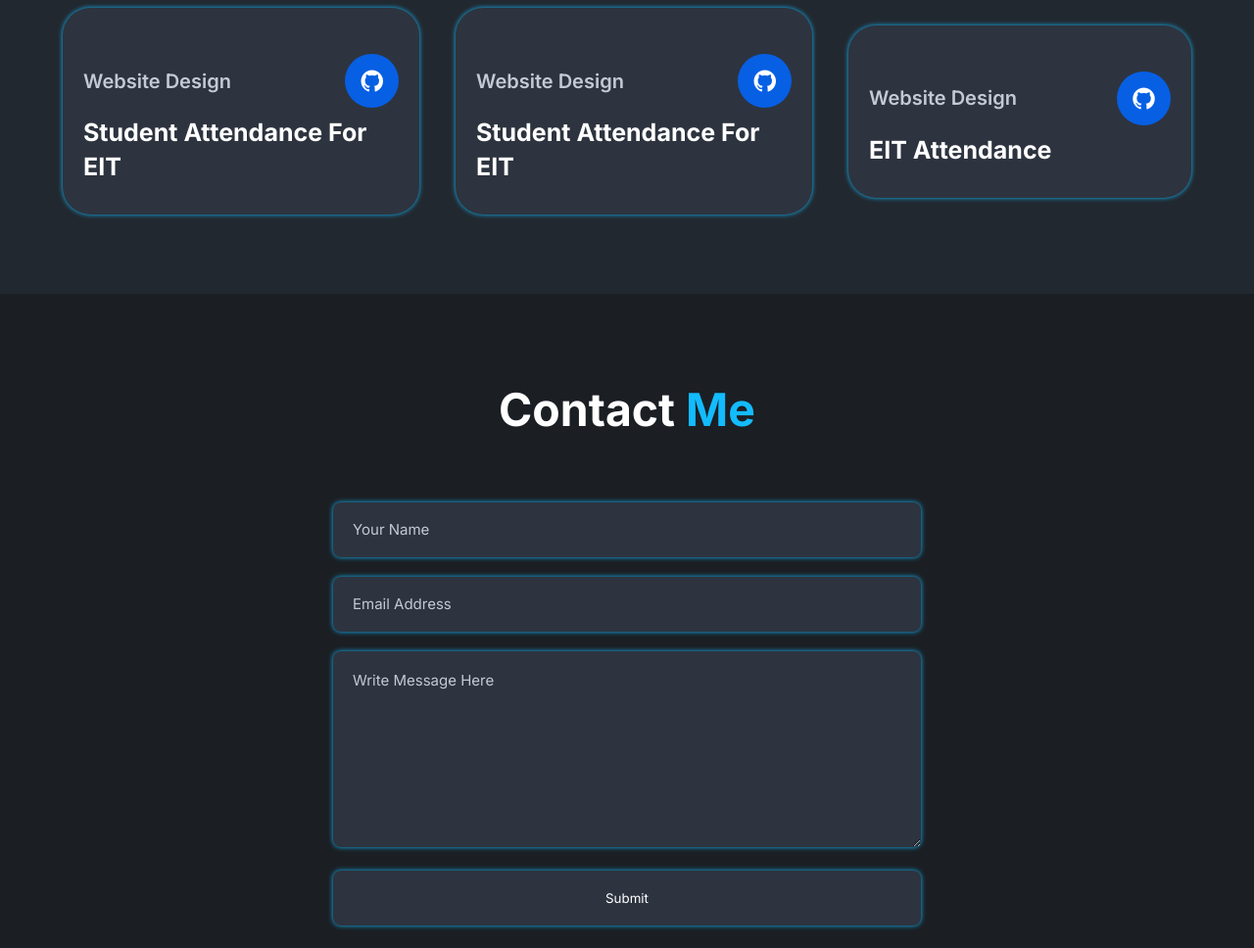
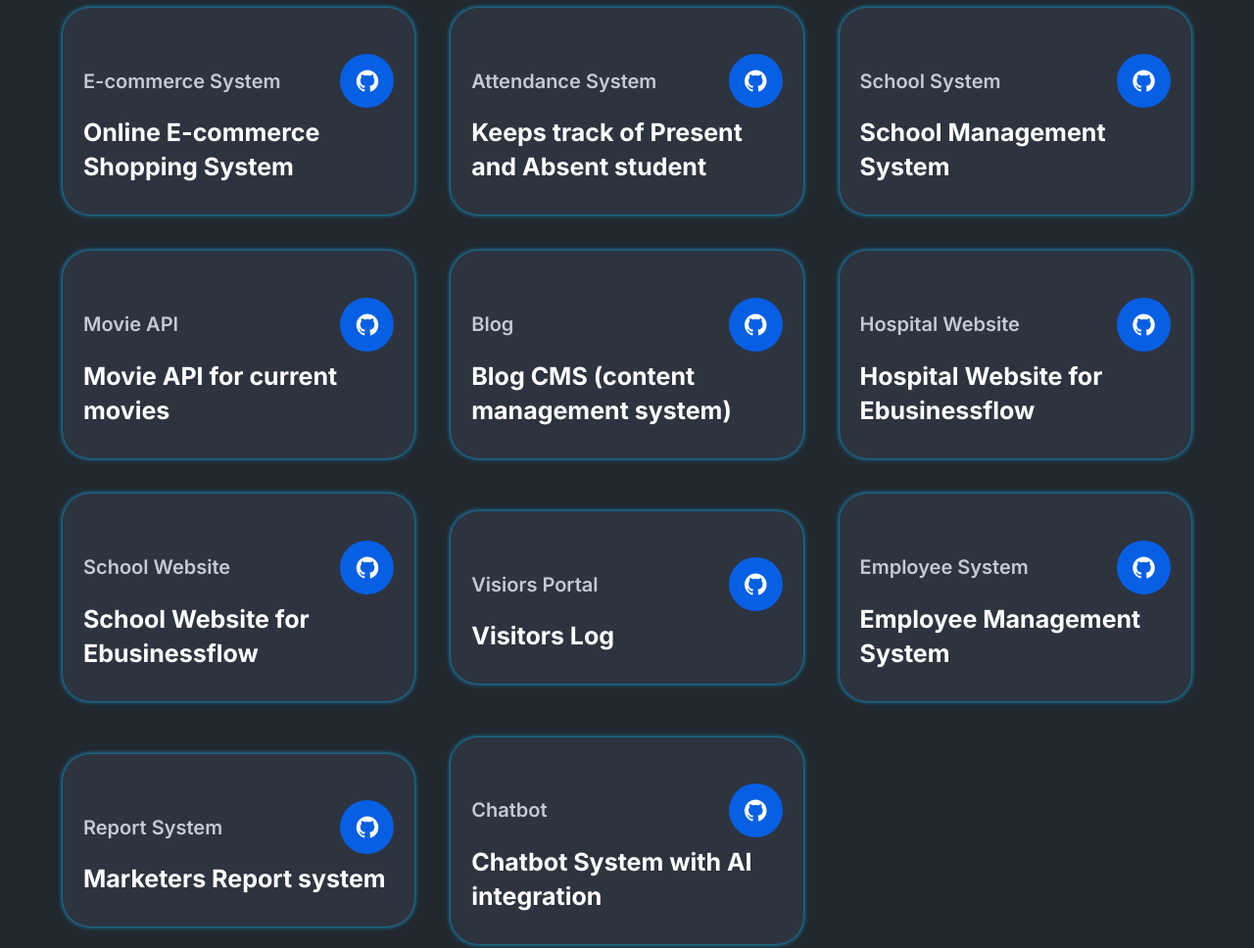
Before and after one commit to miraclekomene/myportfolio, a plain HTML site: page index.html in a window 1280 px wide. Shown: the part 2960-3928 px from the top of the page at 98% size. Drawn offline with nearby package versions, Linux system fonts and the light colour scheme.

Commit message:
portfolio

```diff
--- a/css/style.css
+++ b/css/style.css
@@ -413,7 +413,7 @@ form .send-btn{
     font-size: 15px;
     font-weight: 600;
     transition: all .50s ease;
-    width: 30%;
+    width: 100%;
 }
 
 form .send-btn:hover{
--- a/index.html
+++ b/index.html
@@ -183,38 +183,137 @@
                 <img src="" alt="">
                 <div class="main-row">
                     <div class="row-text">
-                        <h5>Website Design</h5>
+                        <h5>E-commerce System</h5>
                     </div>
                     <div class="row-icon">
                         <i class="ri-github-fill"></i>
                     </div>
                 </div>
-                <h4>Student Attendance For EIT</h4>
+                <h4>Online E-commerce Shopping System</h4>
             </div>
             <div class="row">
                 <img src="" alt="">
                 <div class="main-row">
                     <div class="row-text">
-                        <h5>Website Design</h5>
+                        <h5>Attendance System</h5>
                     </div>
                     <div class="row-icon">
                         <i class="ri-github-fill"></i>
                     </div>
                 </div>
-                <h4>Student Attendance For EIT</h4>
+                <h4>Keeps track of Present and Absent student</h4>
             </div>
             <div class="row">
                 <img src="" alt="">
                 <div class="main-row">
                     <div class="row-text">
-                        <h5>Website Design</h5>
+                        <h5>School System</h5>
                     </div>
                     <div class="row-icon">
                         <i class="ri-github-fill"></i>
                     </div>
                 </div>
-                <h4>EIT Attendance </h4>
+                <h4>School Management System</h4>
             </div>
+            <div class="row">
+                <img src="" alt="">
+                <div class="main-row">
+                    <div class="row-text">
+                        <h5>Movie API</h5>
+                    </div>
+                    <div class="row-icon">
+                        <i class="ri-github-fill"></i>
+                    </div>
+                </div>
+                <h4>Movie API for current movies </h4>
+            </div>
+            <div class="row">
+                <img src="" alt="">
+                <div class="main-row">
+                    <div class="row-text">
+                        <h5>Blog</h5>
+                    </div>
+                    <div class="row-icon">
+                        <i class="ri-github-fill"></i>
+                    </div>
+                </div>
+                <h4>Blog CMS (content management system) </h4>
+            </div>
+            <div class="row">
+                <img src="" alt="">
+                <div class="main-row">
+                    <div class="row-text">
+                        <h5>Hospital Website</h5>
+                    </div>
+                    <div class="row-icon">
+                        <i class="ri-github-fill"></i>
+                    </div>
+                </div>
+                <h4>Hospital Website for Ebusinessflow </h4>
+            </div>
+            <div class="row">
+                <img src="" alt="">
+                <div class="main-row">
+                    <div class="row-text">
+                        <h5>School Website</h5>
+                    </div>
+                    <div class="row-icon">
+                        <i class="ri-github-fill"></i>
+                    </div>
+                </div>
+                <h4>School Website for Ebusinessflow </h4>
+            </div>
+            <div class="row">
+                <img src="" alt="">
+                <div class="main-row">
+                    <div class="row-text">
+                        <h5>Visiors Portal</h5>
+                    </div>
+                    <div class="row-icon">
+                        <i class="ri-github-fill"></i>
+                    </div>
+                </div>
+                <h4>Visitors Log</h4>
+            </div>
+            <div class="row">
+                <img src="" alt="">
+                <div class="main-row">
+                    <div class="row-text">
+                        <h5>Employee System</h5>
+                    </div>
+                    <div class="row-icon">
+                        <i class="ri-github-fill"></i>
+                    </div>
+                </div>
+                <h4>Employee Management System</h4>
+            </div>
+
+            <div class="row">
+                <img src="" alt="">
+                <div class="main-row">
+                    <div class="row-text">
+                        <h5>Report System</h5>
+                    </div>
+                    <div class="row-icon">
+                        <i class="ri-github-fill"></i>
+                    </div>
+                </div>
+                <h4>Marketers Report system </h4>
+            </div>
+
+            <div class="row">
+                <img src="" alt="">
+                <div class="main-row">
+                    <div class="row-text">
+                        <h5>Chatbot</h5>
+                    </div>
+                    <div class="row-icon">
+                        <i class="ri-github-fill"></i>
+                    </div>
+                </div>
+                <h4>Chatbot System with AI integration</h4>
+            </div>
+
         </div>
     </section>
 
@@ -229,7 +328,7 @@
                 <input type="text" placeholder="Your Name" required>
                 <input type="email" name="" id="" placeholder="Email Address" required>
                 <textarea name="" id="" cols="30" rows="10" placeholder="Write Message Here" required></textarea>
-                <input type="submit" value="Submit" >
+                <input type="submit" value="Submit" class="send-btn">
             </form>
         </div>
     </section>
```
